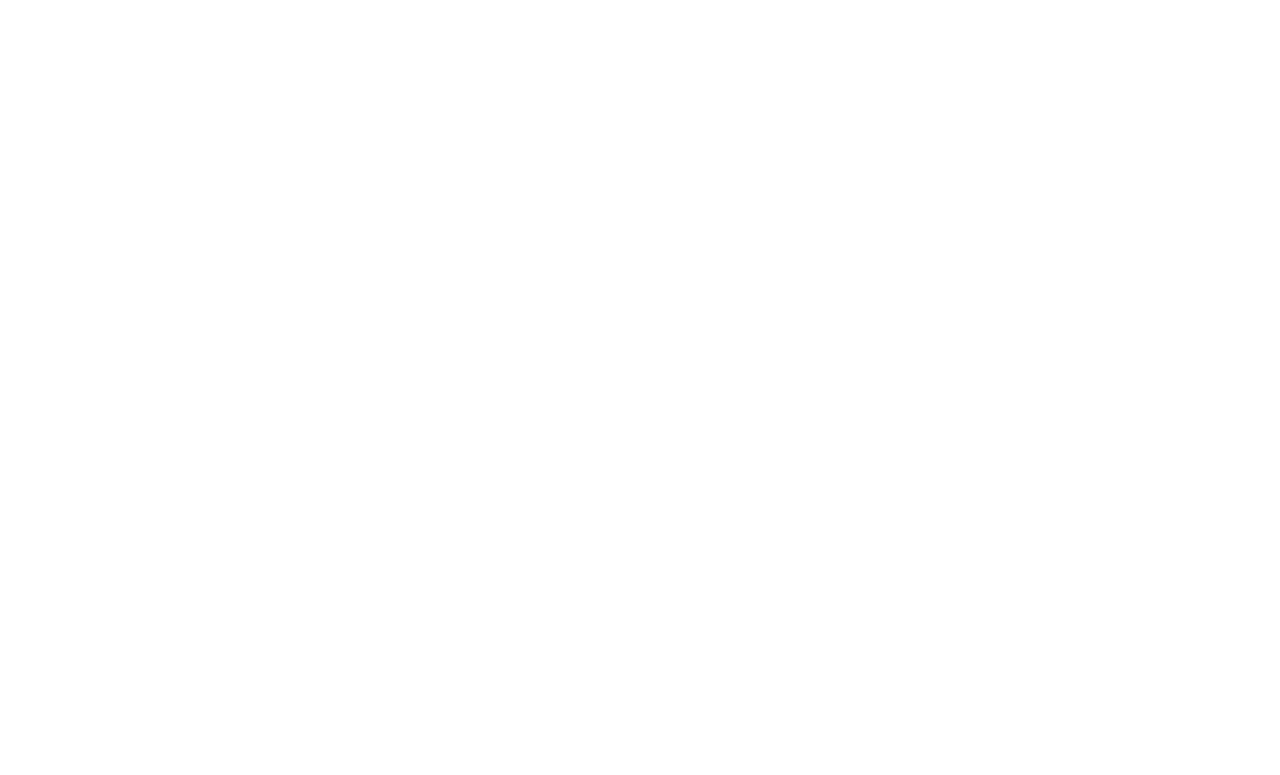
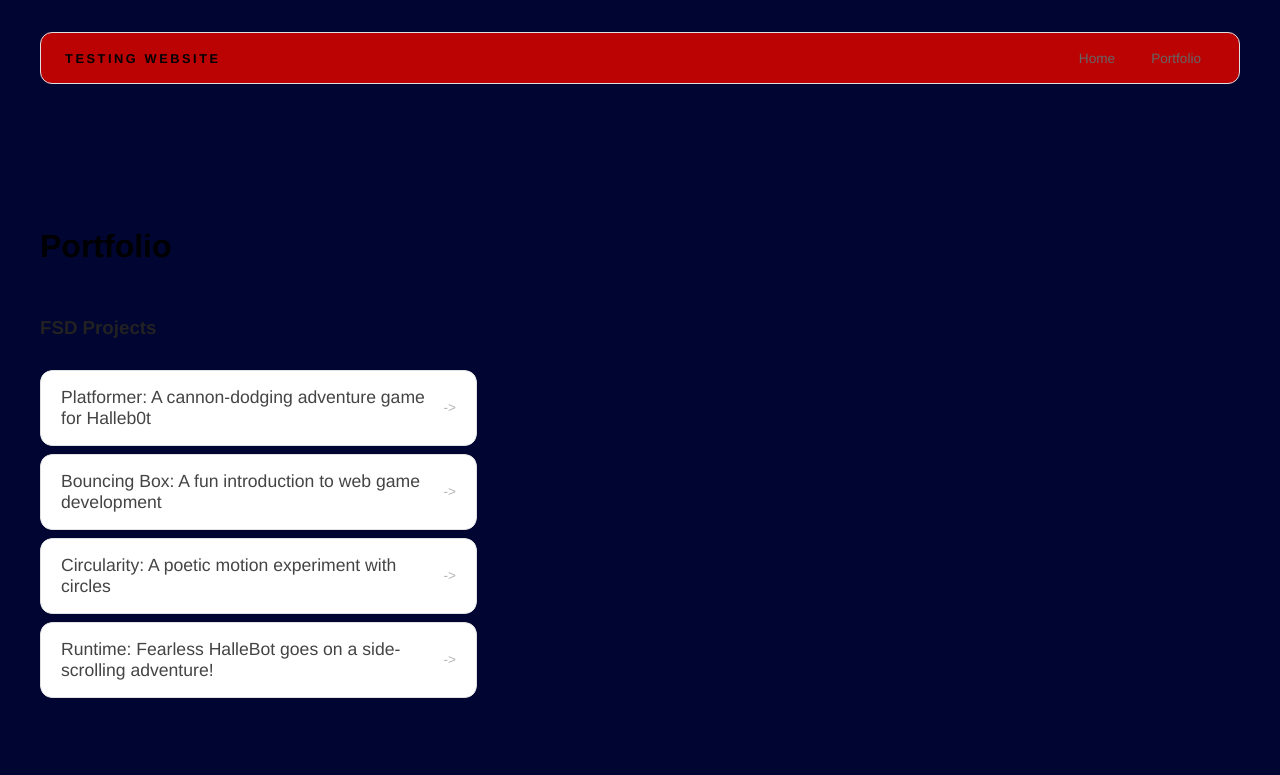
Before and after one commit to aydenscott-school/aydenscott-school.github.io, a plain HTML site: page portfolio.html in a window 1280 px wide. Drawn offline with Linux system fonts and the light colour scheme.

Commit message:
add portfolio page to website

```diff
--- a/portfolio.html
+++ b/portfolio.html
@@ -0,0 +1,36 @@
+<!DOCTYPE html>
+<html>
+
+<head>
+  <title>Testing Website</title>
+  <link rel="stylesheet" href="style.css" />
+</head>
+
+<body>
+  <!-- All content goes here -->
+  <div id="all-contents">
+    <nav>
+      <h1>Testing Website</h1>
+      <ul id="nav-ul">
+        <li class="nav-li"><a href="index.html">Home</a></li>
+        <li class="nav-li"><a href="portfolio.html">Portfolio</a></li>
+      </ul>
+    </nav>
+
+    <main>
+      <div class="content">
+        <h1>Portfolio</h1>
+        <h3>FSD Projects</h3>
+        <ul id="portfolio">
+          <li><a href="fsd-projects/platformer/">Platformer: A cannon-dodging adventure game for Halleb0t</a></li>
+          <li><a href="fsd-projects/bouncing-box/">Bouncing Box: A fun introduction to web game development</a></li>
+          <li><a href="fsd-projects/circularity/">Circularity: A poetic motion experiment with circles</a></li>
+          <li><a href="fsd-projects/runtime/">Runtime: Fearless HalleBot goes on a side-scrolling adventure!</a></li>
+        </ul>
+        <!-- ASD Projects will go here -->
+      </div>
+    </main>
+  </div>
+</body>
+
+</html>
--- a/style.css
+++ b/style.css
@@ -159,3 +159,55 @@
   background: #000;
   color: #fff;
 }
+/* Portfolio styles */
+.content h1 {
+  color: black;
+}
+
+#portfolio {
+  list-style: none;
+  margin: 0;
+  padding: 0;
+  width: 100%;
+  display: flex;
+  flex-direction: column;
+  gap: 8px;
+}
+
+#portfolio li {
+  border-radius: 12px;
+  overflow: hidden;
+}
+
+#portfolio a {
+  display: flex;
+  justify-content: space-between;
+  align-items: center;
+  text-decoration: none;
+  color: #444;
+  padding: 16px 20px;
+  font-size: 1.1rem;
+  font-weight: 500;
+  background: #fff;
+  border: 1px solid #e0e0e0;
+  border-radius: 12px;
+  transition: background 0.25s ease, color 0.25s ease, transform 0.25s ease;
+}
+
+#portfolio a:hover {
+  background: #000;
+  color: #fff;
+  transform: translateX(4px);
+}
+
+#portfolio a::after {
+  content: "->";
+  font-size: 0.85rem;
+  opacity: 0.4;
+  transition: opacity 0.25s ease;
+  white-space: nowrap;
+}
+
+#portfolio a:hover::after {
+  opacity: 1;
+}
```
